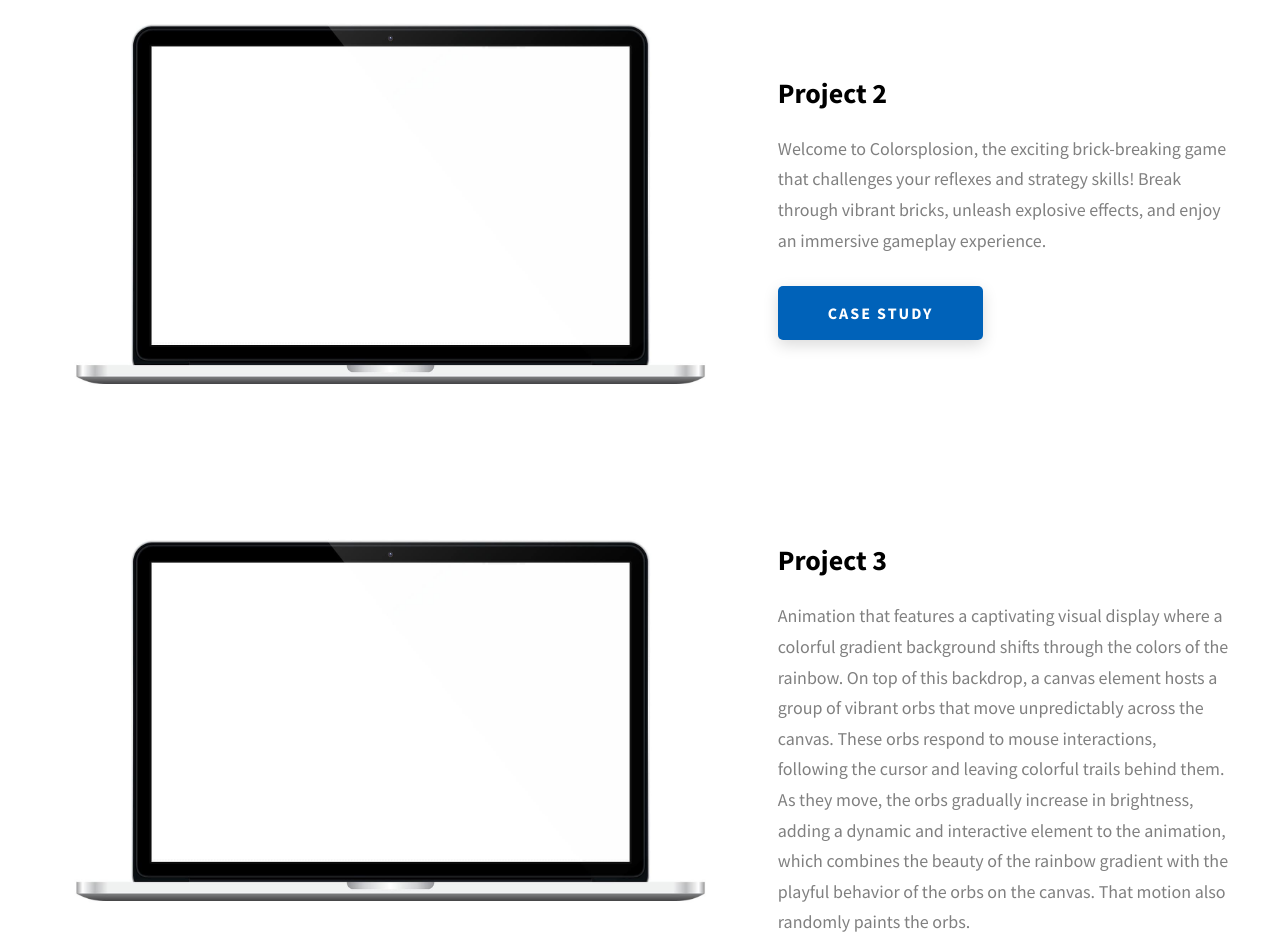
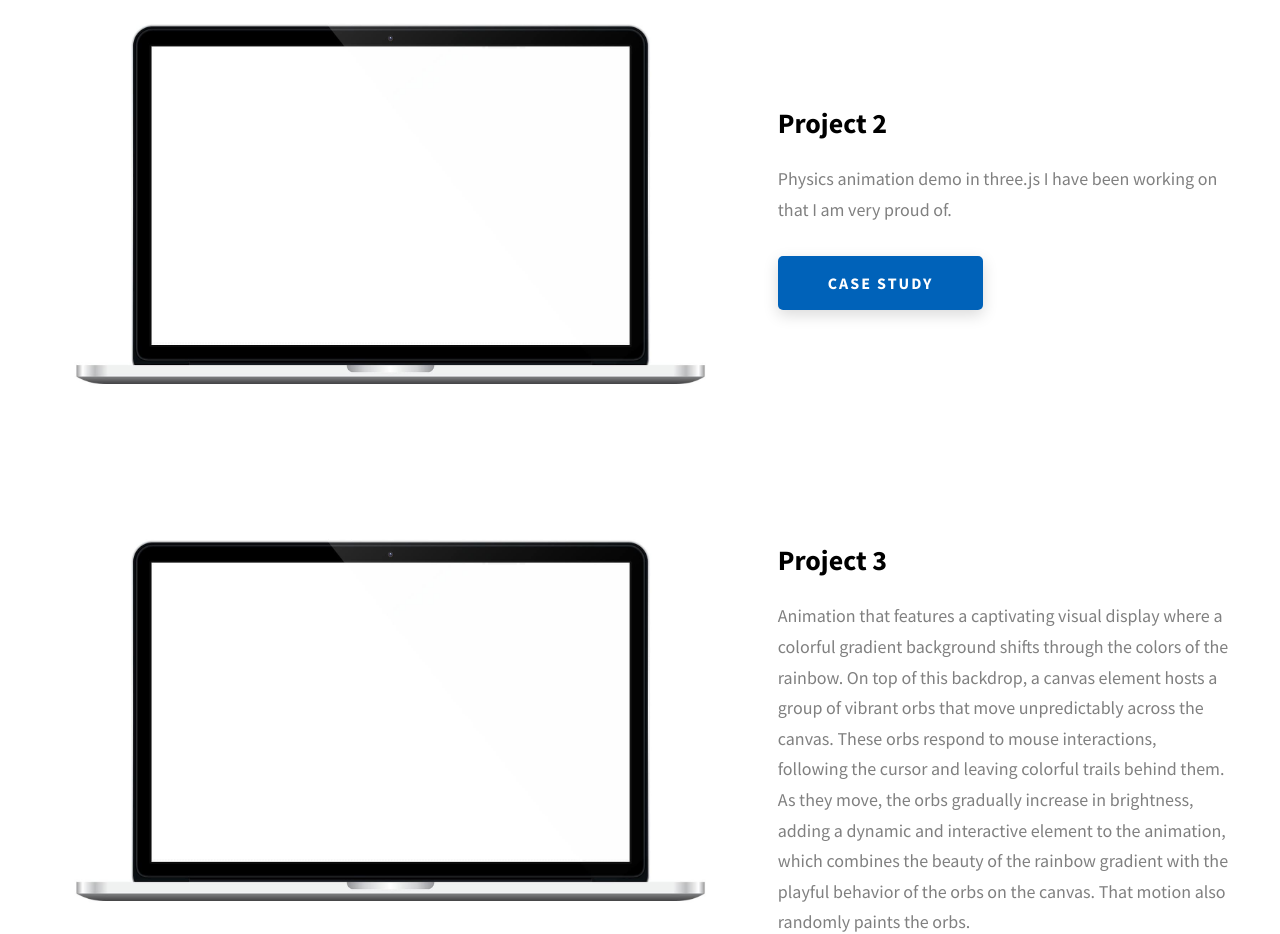
Before and after one commit to JasonLeisure/portfolio, a website: page dopefolio/index.html in a window 1280 px wide. Shown: the part 2577-3511 px from the top of the page. Drawn offline with Linux system fonts and the light colour scheme.

Commit message:
Update index.html

```diff
--- a/dopefolio/index.html
+++ b/dopefolio/index.html
@@ -235,7 +235,7 @@
             <div class="projects__row-content">
               <h3 class="projects__row-content-title">Project 2</h3>
               <p class="projects__row-content-desc">
-                Welcome to Colorsplosion, the exciting brick-breaking game that challenges your reflexes and strategy skills! Break through vibrant bricks, unleash explosive effects, and enjoy an immersive gameplay experience.
+                Physics animation demo in three.js I have been working on that I am very proud of.
               </p>
               <a
                 href="./project-2.html"
```
